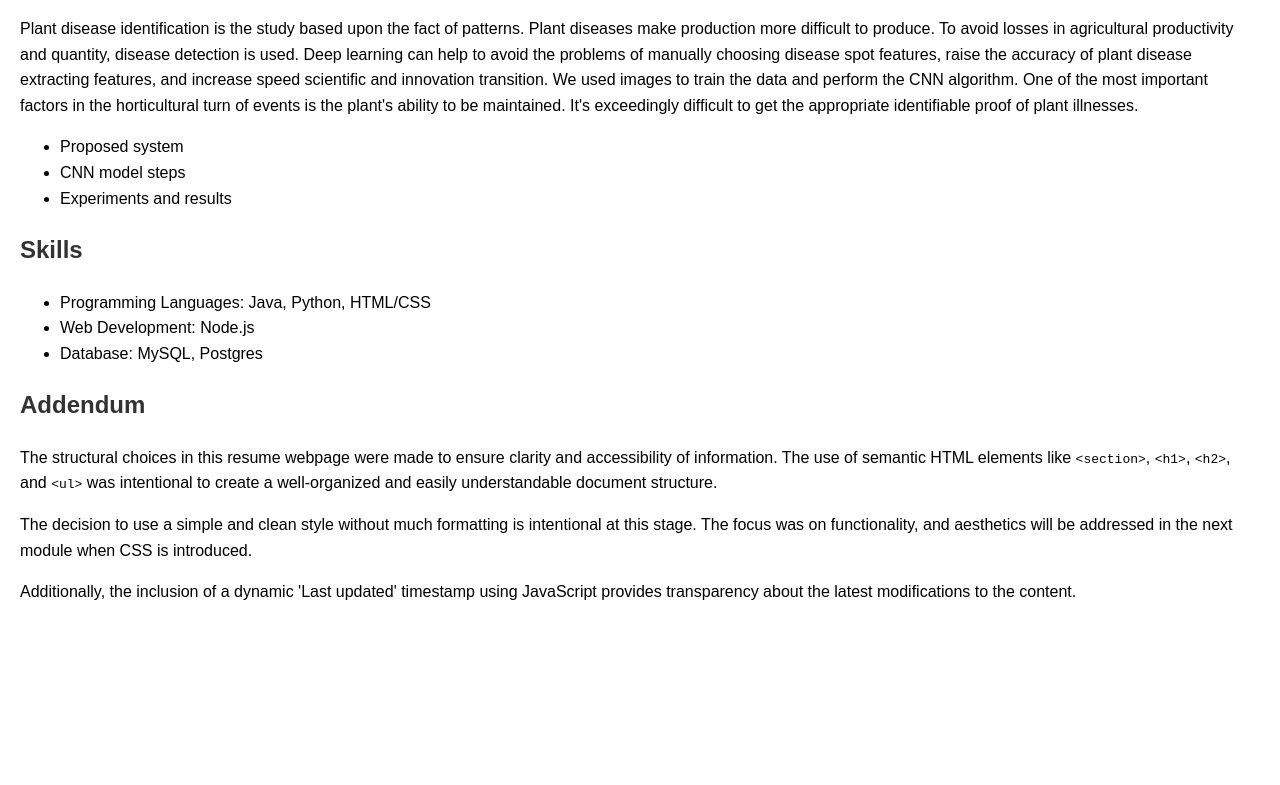
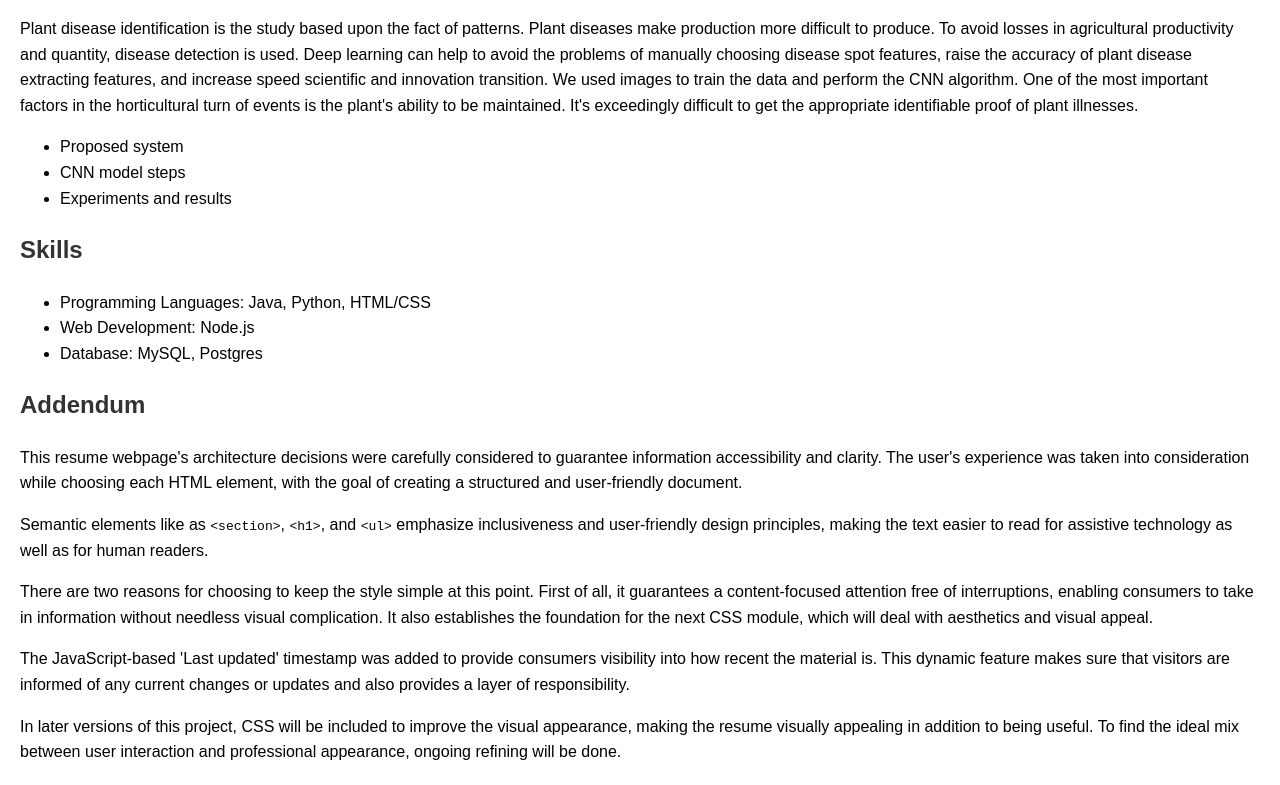
Before and after one commit to mk2439/Lab2, a plain HTML site: page index.html in a window 1280 px wide. Shown: the part 564-1349 px from the top of the page. Before the commit the page ends 1189 px from the top, so only its background shows below. Drawn offline with Linux system fonts and the light colour scheme.

Commit message:
Add files via upload

```diff
--- a/index.html
+++ b/index.html
@@ -1,5 +1,7 @@
 <!DOCTYPE html>
+
 <html lang="en">
+
 <head>
     <meta charset="UTF-8">
     <meta name="viewport" content="width=device-width, initial-scale=1.0">
@@ -17,12 +19,15 @@
             margin-bottom: 20px;
         }
     </style>
+
 </head>
+
     <footer>
         <p>Last updated:
             <span id="lastModified"></span>
         </p>
     </footer>
+
     <script type="text/javascript">
          var x = document.lastModified;
          document.getElementById('lastModified').textContent = x;
@@ -72,21 +77,26 @@
             <!-- Add more skills -->
         </ul>
     </section>
+
     <section>
     <h2>Addendum</h2>
         <p>
-        The structural choices in this resume webpage were made to ensure clarity and accessibility of information.
-        The use of semantic HTML elements like <code>&lt;section&gt;</code>, <code>&lt;h1&gt;</code>, <code>&lt;h2&gt;</code>, and
-        <code>&lt;ul&gt;</code> was intentional to create a well-organized and easily understandable document structure.
+            This resume webpage's architecture decisions were carefully considered to guarantee information accessibility and clarity. The user's experience was taken into consideration while choosing each HTML element, with the goal of creating a structured and user-friendly document.
         </p>
         <p>
-        The decision to use a simple and clean style without much formatting is intentional at this stage.
-        The focus was on functionality, and aesthetics will be addressed in the next module when CSS is introduced.
+            Semantic elements like as <code>&lt;section&gt;</code>, <code>&lt;h1&gt;</code>, and <code>&lt;ul&gt;</code> emphasize inclusiveness and user-friendly design principles, making the text easier to read for assistive technology as well as for human readers.
         </p>
         <p>
-        Additionally, the inclusion of a dynamic 'Last updated' timestamp using JavaScript provides transparency about the latest modifications to the content.
+            There are two reasons for choosing to keep the style simple at this point. First of all, it guarantees a content-focused attention free of interruptions, enabling consumers to take in information without needless visual complication. It also establishes the foundation for the next CSS module, which will deal with aesthetics and visual appeal.
+        </p>
+        <p>
+            The JavaScript-based 'Last updated' timestamp was added to provide consumers visibility into how recent the material is. This dynamic feature makes sure that visitors are informed of any current changes or updates and also provides a layer of responsibility.
+        </p>
+        <p>
+            In later versions of this project, CSS will be included to improve the visual appearance, making the resume visually appealing in addition to being useful. To find the ideal mix between user interaction and professional appearance, ongoing refining will be done.
         </p>
     </section>
 
 </body>
+
 </html>
```
Lines whose indentation alone changed are shown as unchanged.
